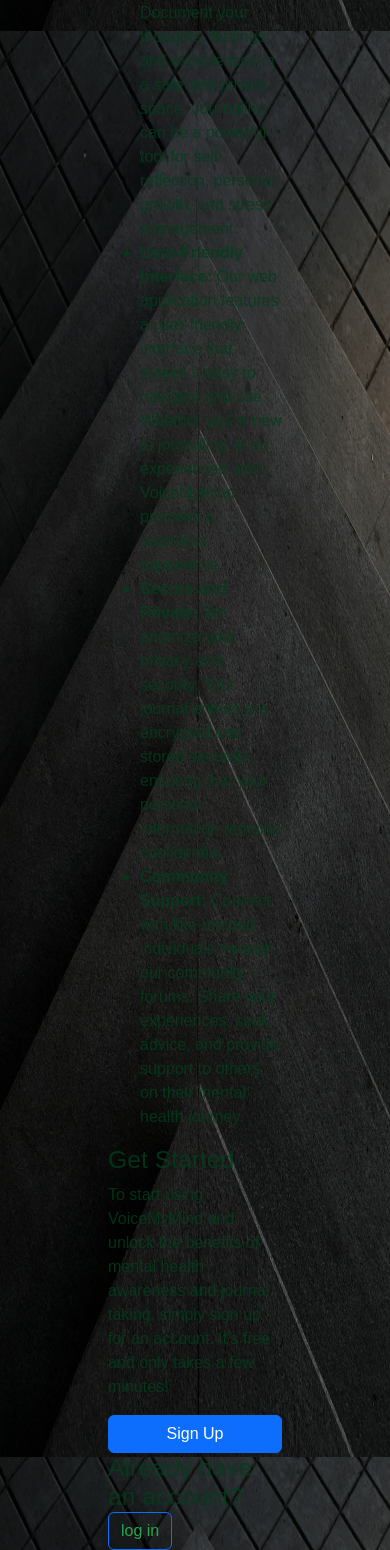
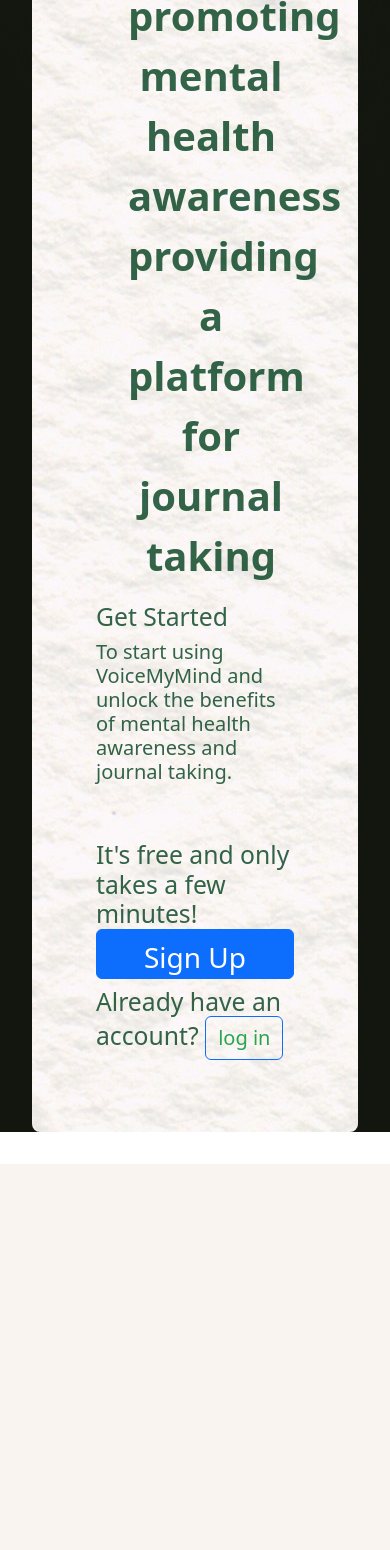
Before and after one commit to Wasealex/VoiceMyMind, a Flask app: page / in a window 390 px wide; the page is wider, and only the part inside the window is pictured. Shown: the part 1395-2945 px from the top of that part. After the commit the page ends 2559 px from the top of that part, so only its background shows below. Run offline with Flask 3, Linux system fonts and the light colour scheme; some libraries are stand-ins or nearby versions.

Commit message:
"Updated CSS styles, removed images, and refactored HTML templates for about, base, and welcome pages."

```diff
--- a/app/static/css/styles.css
+++ b/app/static/css/styles.css
@@ -1,9 +1,33 @@
+.navwrapper {
+  color: rgba(1, 63, 29, 0.8);
+  background-image: url('/static/images/paperbg.jpg');
+  text-transform: uppercase;
+  font-size: 26px;
+}
+.navwrap{
+  border: darkgreen solid;
+  border-spacing: 12;
+  box-shadow: 2px 2px 10px rgba(0, 0, 0, .5);
+  border-radius: 60px 60px 60px 60px;
+  background-color: rgba(129, 124, 124, 0.5);
+  margin: 0.5em 1.5em 0.5em 1.5em;
+  padding: 1em 2em 1em 10em;
+  width: 50%;
+
+}
+
+.base-container {
+  background-image: url('/static/images/blackbg.jpg');
+  background-size: 100% 100%;
+  min-height: auto;
+  padding-top: 65px;
+}
+
 .create-container {
-  background-image: url('/static/images/welcomepaper.jpg');
   background-size: 100% 100%;
   background-position: center;
   background-repeat: no-repeat;
-  height: 100vh;
+  min-height: 100vh;
   display: flex;
   flex-direction: column;
   justify-content: auto;
@@ -11,26 +35,74 @@
 }
 
 .content-wrapper {
+  background-image: url('/static/images/paperbg.jpg');
   color: rgba(1, 63, 29, 0.8);
   padding: 4rem;
   border-radius: 8px;
   text-align: left;
   margin: 2rem;
 }
+.content-wrapper h1 {
+  font-size: 100px;
+  margin: 0.5em;
+  font-family: Arial, Helvetica, sans-serif;
+  color: rgb(7, 54, 7);
+  text-shadow: 2px 2px 10px rgba(0, 0, 0, .5);
+  font-weight: bold;
+  text-align: center;
+  text-transform: uppercase;
+  letter-spacing: 10px;
+  animation: fadeIn 2s ease-in-out;
 
-.welcome-container {
-  background-image: url('/static/images/welcomepaper.jpg');
-  background-size: 100% 100%;
-  background-position: center;
-  background-repeat: no-repeat;
-  height: 100vh;
-  display: flex;
-  flex-direction: column;
-  justify-content: auto;
-  font-family: 'Arial', sans-serif;
+}
+.content-wrapper img {
+  width: 50%;
+  height: auto;
+  border-radius: 8px;
+  box-shadow: 2px 2px 10px rgba(0, 0, 0, .5);
+  scale: 0.8;
+  animation: hoverDance 10s ease-in-out infinite;
+  margin: 50px auto;
+  display: block;
+}
+.content-wrapper li {
+  list-style: none;
+  font-size: 40px;
+  font-weight: bold;
+  text-align: center;
 }
 
-.base-container {
-  background-image: url('/static/images/blackbg2.jpg');
-  background-size: 100% 100%;
+@keyframes fadeInOut {
+  0%, 50%, 100% {
+    opacity: 0;
+    transform: translateY(50px);
+  }
+  25%, 75% {
+    opacity: 1;
+    transform: translateY(0);
+  }
 }
+
+@keyframes fadeIn {
+  0% {
+    opacity: 0;
+    transform: translateY(-60px);
+  }
+  100% {
+    opacity: 1;
+    transform: translateY(0);
+  }
+}
+@keyframes hoverDance {
+  0% {
+    transform: scale(0.8);
+  }
+  50% {
+    transform: scale(1.2);
+    opacity: 0.5;
+    filter: blur(1px);
+  }
+  100% {
+    transform: scale(0.8);
+  }
+}
--- a/app/templates/base.html
+++ b/app/templates/base.html
@@ -15,49 +15,54 @@
       href="{{ url_for('static', filename='css/styles.css') }}"
     />
   </head>
-  <body class="base-container">
-    <nav class="navbar navbar-expand-lg" style="color: rgba(1, 63, 29, 0.8); background-image: url('/static/images/welcomepaper.jpg');">
-      <div class="container-fluid" style="font-size: 20px; color: rgba(1, 63, 29, 0.8);">
-        <a class="navbar-brand" style="font-size: 20px; color: rgba(1, 63, 29, 0.8);" href="{{ url_for('auth.welcome') }}">
+  <body>
+    <div class="base-container">
+      <nav class="navbar navbar-expand-lg navwrapper fixed-top" >
+      <div class="container-fluid" >
+        <a class="navbar-brand"  href="{{ url_for('auth.welcome') }}">
           <img src="/static/images/home_icon.png" alt="voicemymind" width="60" height="64"/>
         </a>
         <button class="navbar-toggler" type="button" data-bs-toggle="collapse" data-bs-target="#navbarNavAltMarkup" aria-controls="navbarNavAltMarkup" aria-expanded="false" aria-label="Toggle navigation">
           <span class="navbar-toggler-icon"></span>
         </button>
-        <div class="collapse navbar-collapse" id="navbarNavAltMarkup" style="color: rgba(1, 63, 29, 0.8);">
-          <div class="navbar-nav" style="color: rgba(1, 63, 29, 0.8);">
+        <div class="collapse navbar-collapse" id="navbarNavAltMarkup">
+          <div class="navbar-nav">
             {% if user.is_authenticated %}
-            <a class="nav-link" id="create_journal" href="{{ url_for('views.create_journal') }}" style="color: rgba(1, 63, 29, 0.8);">WRITE</a>
-            <a class="nav-link" id="myjournal" href="{{ url_for('views.myjournal') }}" style="color: rgba(1, 63, 29, 0.8);">SHOW</a>
-            <a class="nav-link" id="logout" href="{{ url_for('auth.logout') }}" style="color: rgba(1, 63, 29, 0.8);">Logout</a>
+            <a class="nav-link navwrap" id="create_journal" href="{{ url_for('views.create_journal') }}">WRITE</a>
+            <a class="nav-link navwrap" id="myjournal" href="{{ url_for('views.myjournal') }}">SHOW</a>
+            <a class="nav-link navwrap" id="logout" href="{{ url_for('auth.logout') }}">Logout</a>
             {% else %}
-            <a class="nav-link" id="login" href="{{ url_for('auth.login') }}" style="color: rgba(1, 63, 29, 0.8);">Login</a>
-            <a class="nav-link" id="signUp" href="{{ url_for('auth.sign_up') }}" style="color: rgba(1, 63, 29, 0.8);">Sign Up</a>
+            <a class="nav-link navwrap" id="login" href="{{ url_for('auth.login') }}">Login</a>
+            <a class="nav-link navwrap" id="signUp" href="{{ url_for('auth.sign_up') }}">SignUp</a>
             {% endif %}
-            <a class="nav-link" id="about" href="{{ url_for('auth.about') }}" style="color: rgba(1, 63, 29, 0.8);">about</a>
+            <a class="nav-link navwrap" id="about" href="{{ url_for('auth.about') }}">about</a>
           </div>
         </div>
       </div>
     </nav>
-    <hr class="border border-3 opacity-75">
-    {% with messages = get_flashed_messages(with_categories=true) %} {% if
-    messages %} {% for category, message in messages %} {% if category=='error'
-    %}
-    <div class="alert alert-danger alert-dismissible fade show d-flex justify-content-between align-items-center">
+    {% with messages = get_flashed_messages(with_categories=true) %}
+{% if messages %}
+{% for category, message in messages %}
+{% if category=='error' %}
+<div class="alert alert-danger alert-dismissible fade show d-flex justify-content-between align-items-center" style="margin-top: 67px;">
   {{ message }}
   <button type="button" class="close float-right" data-dismiss="alert">
     <span aria-hidden="true">&times;</span>
   </button>
 </div>
 {% else %}
-    <div class="alert alert-success alert-dismissible fade show d-flex justify-content-between align-items-center">
+<div class="alert alert-success alert-dismissible fade show d-flex justify-content-between align-items-center" style="margin-top: 67px;">
   {{ message }}
   <button type="button" class="close float-right" data-dismiss="alert">
     <span aria-hidden="true">&times;</span>
   </button>
 </div>
-    {% endif %} {% endfor %} {% endif %} {% endwith %}
-      <div class="container">{% block content %}{% endblock %}</div>
+{% endif %}
+{% endfor %}
+{% endif %}
+{% endwith %}
+      <div>{% block content %}{% endblock %}</div>
+    </div>
     <script src="https://code.jquery.com/jquery-3.6.0.min.js"></script>
 <script src="https://stackpath.bootstrapcdn.com/bootstrap/4.5.2/js/bootstrap.min.js"></script>
 <script>
--- a/app/templates/welcome.html
+++ b/app/templates/welcome.html
@@ -1,28 +1,26 @@
-{% extends "base.html" %} {% block title%} about {% endblock %}
+{% extends "base.html" %}
+{% block title%} welcome {% endblock %}
+
 {% block content %}
-<section>
-    <article>
-        <img src="static/images/brand.png">
-    </article>
-</section>
-<div class="welcome-container content-wrapper">
-    <h1 align="center">Welcome to VoiceMyMind!</h1>
-    <p>Thank you for choosing VoiceMyMind, a web application dedicated to promoting mental health awareness and providing a platform for journal taking.</p>
+<div class="content-wrapper">
 
-    <h2>Benefits of VoiceMyMind</h2>
+    <h1>Welcome<br>to<br>VoiceMyMind!</h1>
+
+    <img src="static/images/brand.png" alt="VoiceMyMind">
+
+    <h1>Thank you for choosing VoiceMyMind</h1>
     <ul>
-        <li><strong>Mental Health Awareness:</strong> VoiceMyMind aims to raise awareness about mental health and its importance in our lives. We provide resources, articles, and tips to help you understand and improve your mental well-being.</li>
-        <li><strong>Journal Taking Ability:</strong> With VoiceMyMind, you can easily create and maintain a digital journal. Document your thoughts, feelings, and experiences in a safe and private space. Journaling can be a powerful tool for self-reflection, personal growth, and stress management.</li>
-        <li><strong>User-Friendly Interface:</strong> Our web application features a user-friendly interface that makes it easy to navigate and use. Whether you're new to journaling or an experienced user, VoiceMyMind provides a seamless experience.</li>
-        <li><strong>Secure and Private:</strong> We prioritize your privacy and security. Your journal entries are encrypted and stored securely, ensuring that your personal information remains confidential.</li>
-        <li><strong>Community Support:</strong> Connect with like-minded individuals through our community forums. Share your experiences, seek advice, and provide support to others on their mental health journey.</li>
+        <li>promoting mental health awareness</li>
+        <li>providing a platform for journal taking</li>
     </ul>
-
     <h2>Get Started</h2>
-    <p>To start using VoiceMyMind and unlock the benefits of mental health awareness and journal taking, simply sign up for an account. It's free and only takes a few minutes!</p>
-    <a href="{{ url_for('auth.sign_up') }}" class="btn btn-primary">Sign Up</a>
+    <h5>To start using VoiceMyMind and unlock the benefits of mental health awareness and journal taking.</h5>
+        <br>
+        <br>
+        <h2>It's free and only takes a few minutes!
+            <a href="{{ url_for('auth.sign_up') }}" class="btn btn-primary" style="display: block; width: 100%; height: 50px; font-size: 28px;">Sign Up</a>
     <h2>Already have an account?
-        <a href="{{ url_for('auth.login') }}" class="btn btn-outline-primary" style="color: rgb(42, 165, 79)">log in</a>
+        <a href="{{ url_for('auth.login') }}" class="btn btn-outline-primary" style="color: rgb(42, 165, 79); font-size: 20px;">log in</a>
     </h2>
 </div>
 {% endblock %}
```
Also changed, not shown: app/templates/about.html (+23 -14 lines), app/static/images/blackbg2.jpg (deleted), app/static/images/paperbg.jpg (added), 1 other file. Lines whose indentation alone changed are shown as unchanged.
